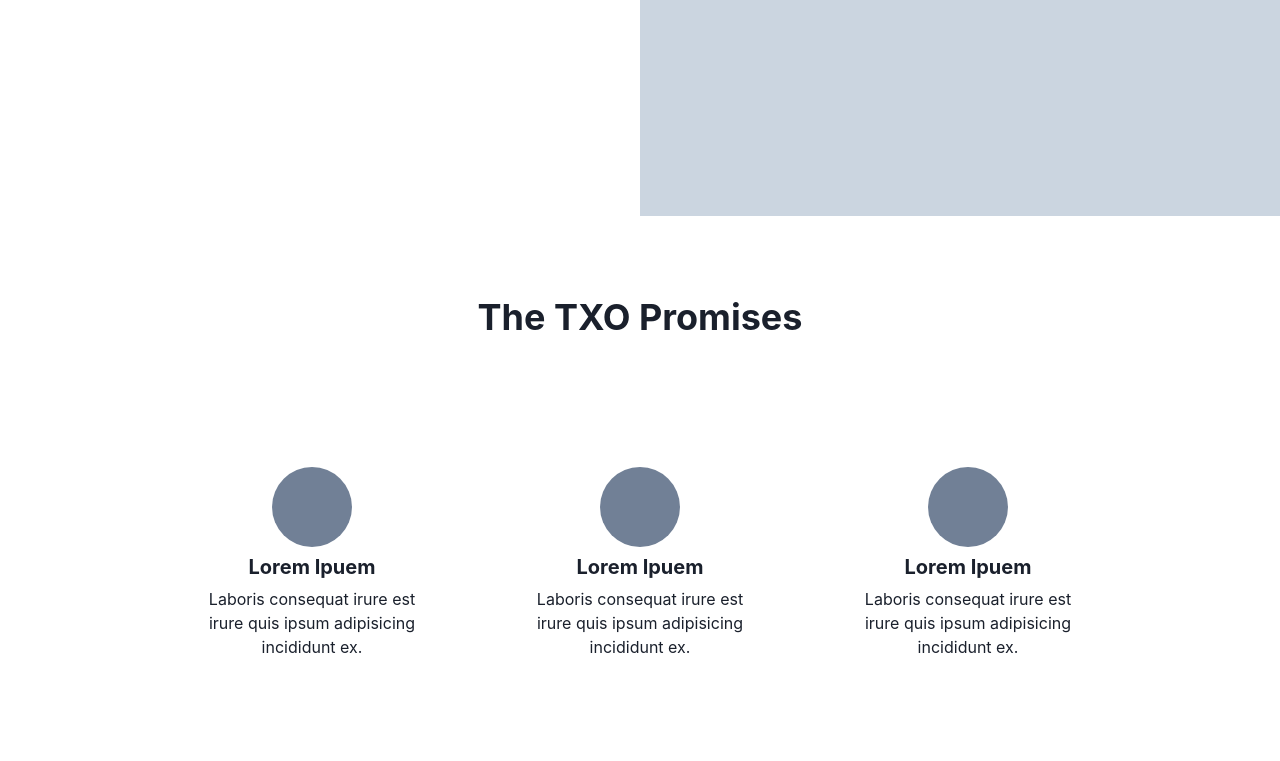
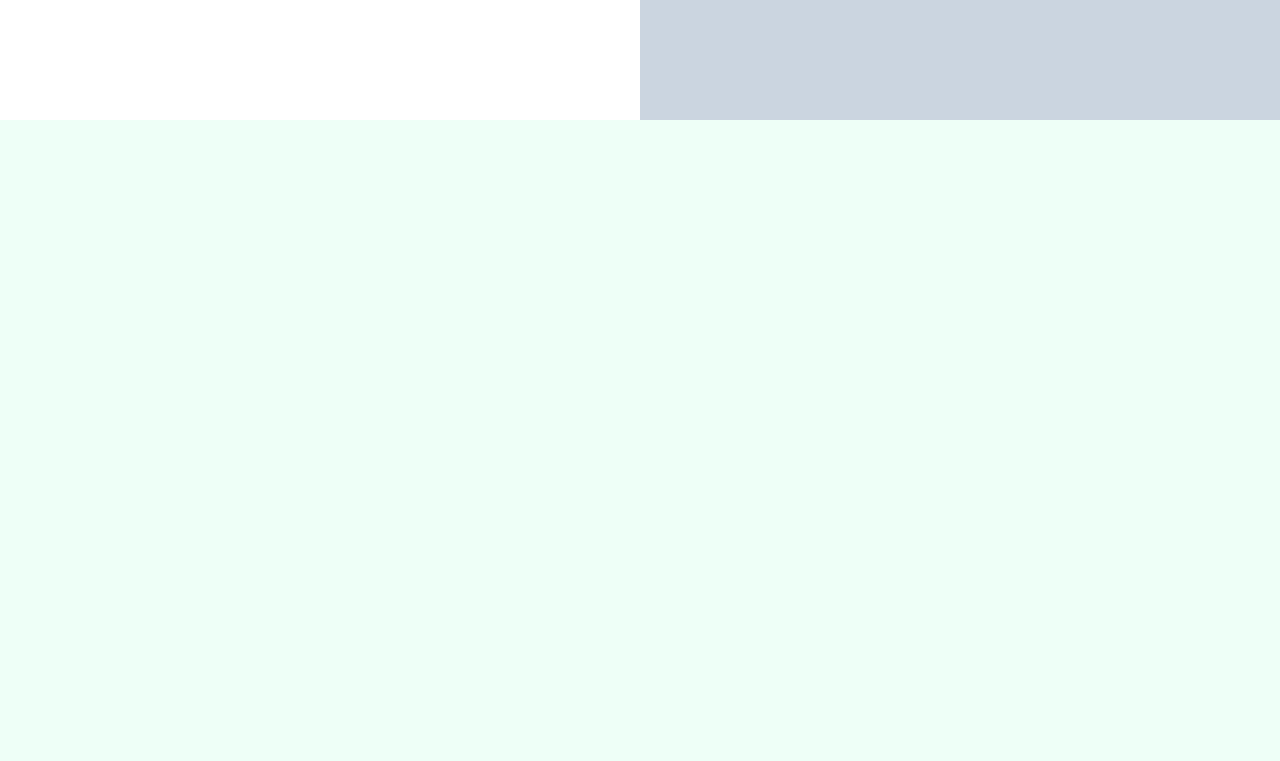
Before and after one commit to acostahf/TXO, a Next.js app: page / in a window 1280 px wide. Shown: the part 680-1441 px from the top of the page. Built offline with nearby package versions, Linux system fonts and the light colour scheme.

Commit message:
transition y

```diff
--- a/components/Navbar.js
+++ b/components/Navbar.js
@@ -4,10 +4,10 @@ import { Box, Flex, Text, Button, Link } from "@chakra-ui/react";
 import gsap from "gsap";
 
 const Navbar = () => {
-  useEffect(() => {
-    // const navTl = gsap.timeline();
-    gsap.from(".box", { duration: 1.5, y: -300, stagger: 0.2 });
-  }, []);
+  // useEffect(() => {
+  //   // const navTl = gsap.timeline();
+  //   gsap.from(".box", { duration: 1.5, y: -300, stagger: 0.2 });
+  // }, []);
 
   return (
     <Box>
--- a/components/PageTransitions.js
+++ b/components/PageTransitions.js
@@ -1,20 +1,58 @@
 import styled from "styled-components";
 import { TransitionGroup, CSSTransition } from "react-transition-group";
 
-const MainComponent = styled.div``;
+const MainComponent = styled.div`
+  &.page-enter-active {
+    position: absolute;
+    top: 0;
+    left: 0;
+    width: 100%;
+    opacity: 0;
+  }
+  &.page-exit {
+    ~ .wipe {
+      transform: translateY(100%);
+    }
+  }
+  &.page-exit-active {
+    ~ .wipe {
+      transform: translateY(0);
+      transition: transform 500ms ease;
+    }
+  }
+  &.page-enter-done {
+    ~ .wipe {
+      transform: translateY(-100%);
+      transition: transform 500ms ease;
+    }
+  }
+`;
+const Wipe = styled.div`
+  position: fixed;
+  top: 0;
+  left: 0;
+  width: 100%;
+  height: 100vh;
+  z-index: 5;
+  transform: translateY(100%);
+  background-color: #eefff7;
+`;
 
 const PageTransitions = ({ children, route }) => {
   return (
-    <TransitionGroup>
+    <>
+      <TransitionGroup component={null}>
         <CSSTransition
           component={null}
           key={route}
           classNames="page"
-        timeout={1000}
+          timeout={600}
         >
           <MainComponent>{children}</MainComponent>
         </CSSTransition>
       </TransitionGroup>
+      <Wipe className="wipe" />
+    </>
   );
 };
 
```
Also changed, not shown: pages/_app.js (+15 -0 lines), .babelrc (added). Lines whose indentation alone changed are shown as unchanged.
